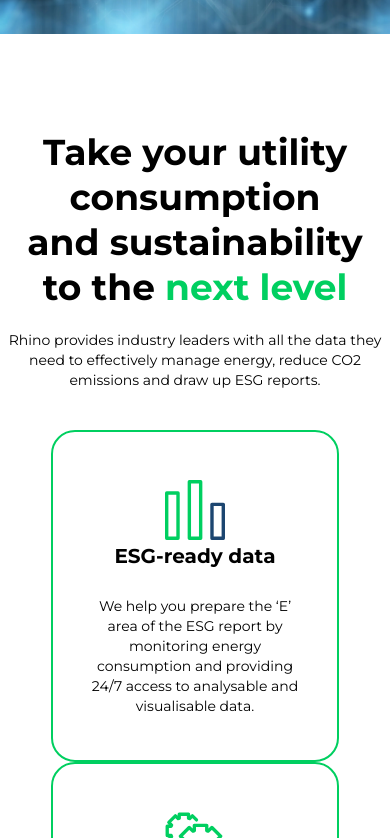
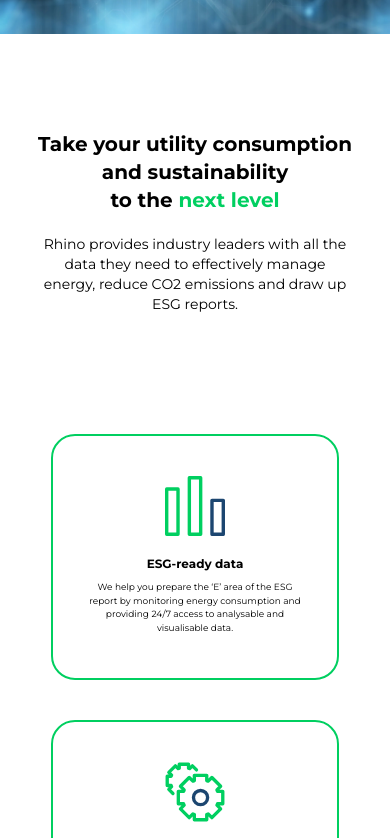
Before and after one commit to gowthamap/next.js-wordpress-graphql, a Next.js app: page / in a window 390 px wide. Shown: the part 406-1244 px from the top of the page. Built offline with nearby package versions, Linux system fonts and the light colour scheme; no server answers.

Commit message:
feat: UtilitySection completed

```diff
--- a/src/app/components/utility/index.js
+++ b/src/app/components/utility/index.js
@@ -5,18 +5,18 @@
 const UtilitySection = () => {
   return (
     <div className="py-24">
-      <div className="text-center">
-        <h1 className="text-4xl font-bold leading-[45px]">
+      <div className="text-center md:px-48 lg:px-0 lg:pb-24">
+        <h1 className="text-xl lg:text-4xl font-bold lg:leading-[45px]">
           Take your utility consumption <br /> and sustainability <br /> to the
           <span className="text-primary-light"> next level</span>
         </h1>
-        <p className="text-sm text-black pt-5">
-          Rhino provides industry leaders with all the data they <br /> need to
-          effectively manage energy, reduce CO2 <br /> emissions and draw up ESG
+        <p className="text-sm text-[9px] mx-10 lg:mx-0 text-black pt-5 pb-20">
+          Rhino provides industry leaders with all the data they <br className="hidden lg:block" /> need to
+          effectively manage energy, reduce CO2 <br className="hidden lg:block" /> emissions and draw up ESG
           reports.
         </p>
       </div>
-      <div className="relative before-gradient flex justify-center py-10 flex-wrap md:gap-5 md:py-0">
+      <div className="relative before-gradient flex justify-center py-10 flex-wrap gap-10 lg:gap-5 md:py-0">
         {utilityCardData?.map((item) => {
           return (
             <UtilityCard
--- a/src/app/components/utilityCard/index.js
+++ b/src/app/components/utilityCard/index.js
@@ -3,18 +3,18 @@
 
 const UtilityCard = ({ imageUrl, title, content, classname }) => {
   return (
-    <div className="flex flex-col items-center w-72 md:h-100 border-primary-light border-2 rounded-3xl ">
+    <div className="flex flex-col items-center w-72 md:h-100 border-primary-light border-2 rounded-3xl">
       <div>
         <Image
           src={imageUrl}
           alt="logo 1"
           height={50}
           width={60}
-          className="pt-12"
+          className="pt-10 lg:py-12"
         />
       </div>
-      <h1 className="text-black text-xl font-bold leading-8 pb-6 lg:px-8 text-center">{title}</h1>
-      <p className="text-center text-sm pb-11 px-8">{content}</p>
+      <h1 className="text-black text-xs lg:text-xl font-bold lg:leading-8 mt-5 mb-2 lg:mt-0 lg:mb-0 lg:pb-6 px-8 text-center">{title}</h1>
+      <p className="text-center text-[9px] lg:text-sm pb-11 px-8">{content}</p>
     </div>
   );
 };
```
